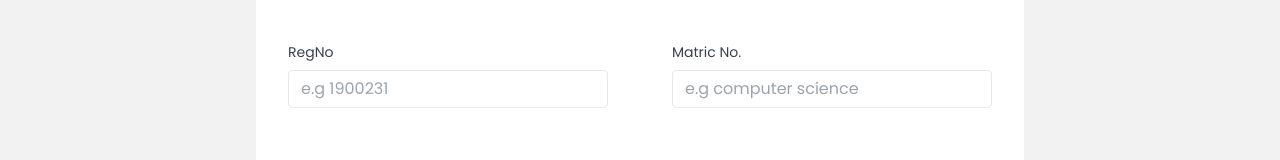
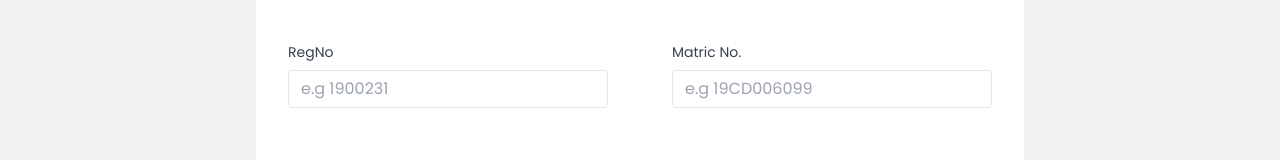
Before and after one commit to himarnoel/Attendance-LMU-evangelism-team-, a React (Vite) app: page /join in a window 1280 px wide. Shown: the part 206-366 px from the top of the page. Built offline with nearby package versions, Linux system fonts and the light colour scheme.

Commit message:
adding toast color

```diff
--- a/src/Pages/Main.jsx
+++ b/src/Pages/Main.jsx
@@ -3,7 +3,7 @@ import logo from "../assets/logo.png";
 import { useNavigate } from "react-router-dom";
 import axios from "axios";
 import { download, link } from "./../schema/index";
-import { ToastContainer } from "react-toastify";
+import { ToastContainer, toast } from "react-toastify";
 import { Oval, ThreeDots } from "react-loader-spinner";
 import { useFormik } from "formik";
 import { saveAs } from "file-saver";
@@ -45,6 +45,10 @@ const Main = () => {
       )
       .then((res) => {
         setatt(res.data.totalAttendance);
+        if (res.data.totalAttendance.length == 0) {
+          toast.warning(` No attendance taken `);
+        }
+
         setload(false);
       })
       .catch((e) => {
@@ -62,7 +66,7 @@ const Main = () => {
   };
   return (
     <div className="">
-      <ToastContainer autoClose={1200} />
+      <ToastContainer autoClose={1200} theme="colored" />
       {load ? (
         <div className="w-screen  h-screen  bg-white/90 absolute flex flex-col items-center justify-center top-0 left-0  z-10 ">
           <ThreeDots
--- a/src/Pages/Register.jsx
+++ b/src/Pages/Register.jsx
@@ -211,7 +211,7 @@ const Register = () => {
               }
               id="matricNo"
               type="text"
-              placeholder="e.g computer science"
+              placeholder="e.g 19CD006099"
               onChange={formik.handleChange}
               value={formik.values.matricNo}
               onBlur={formik.handleBlur}
```
